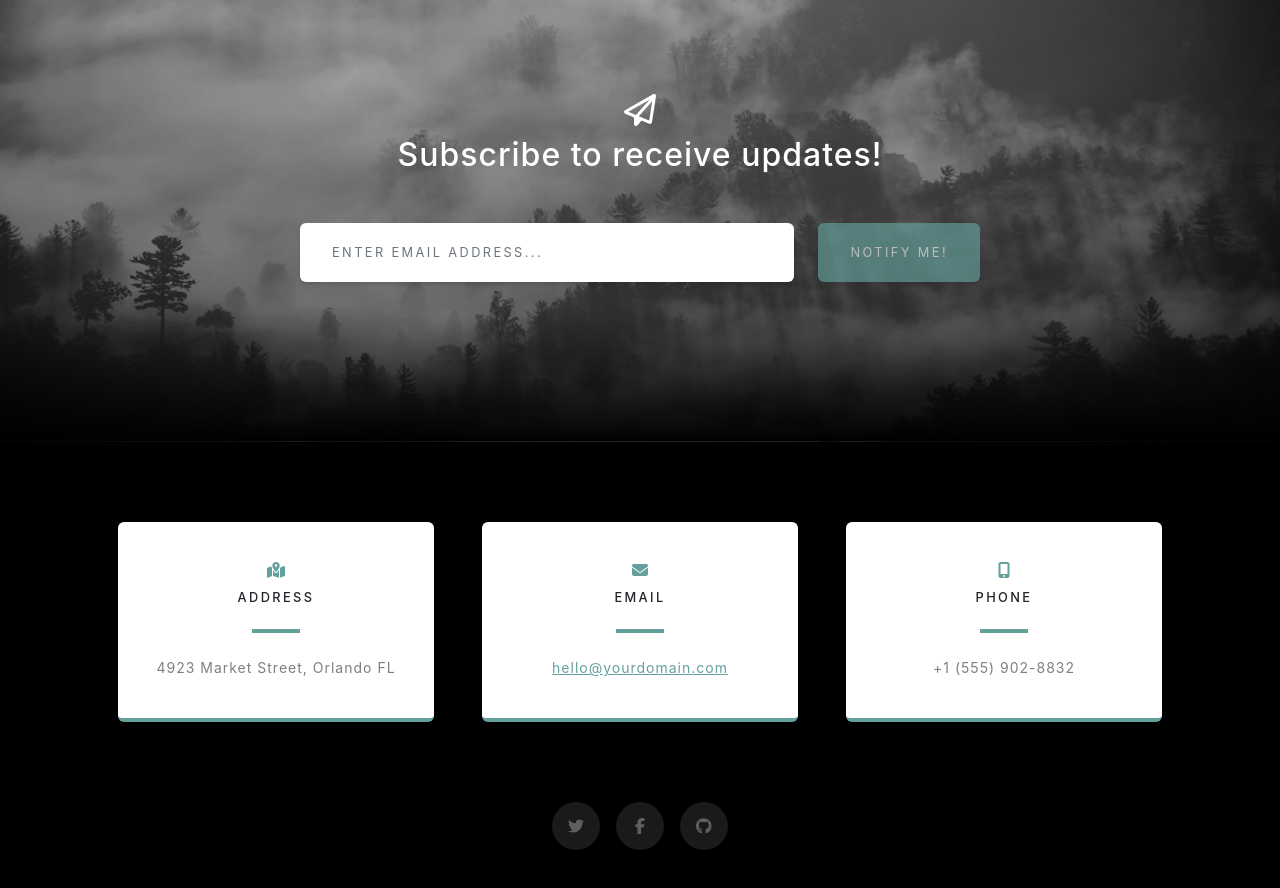
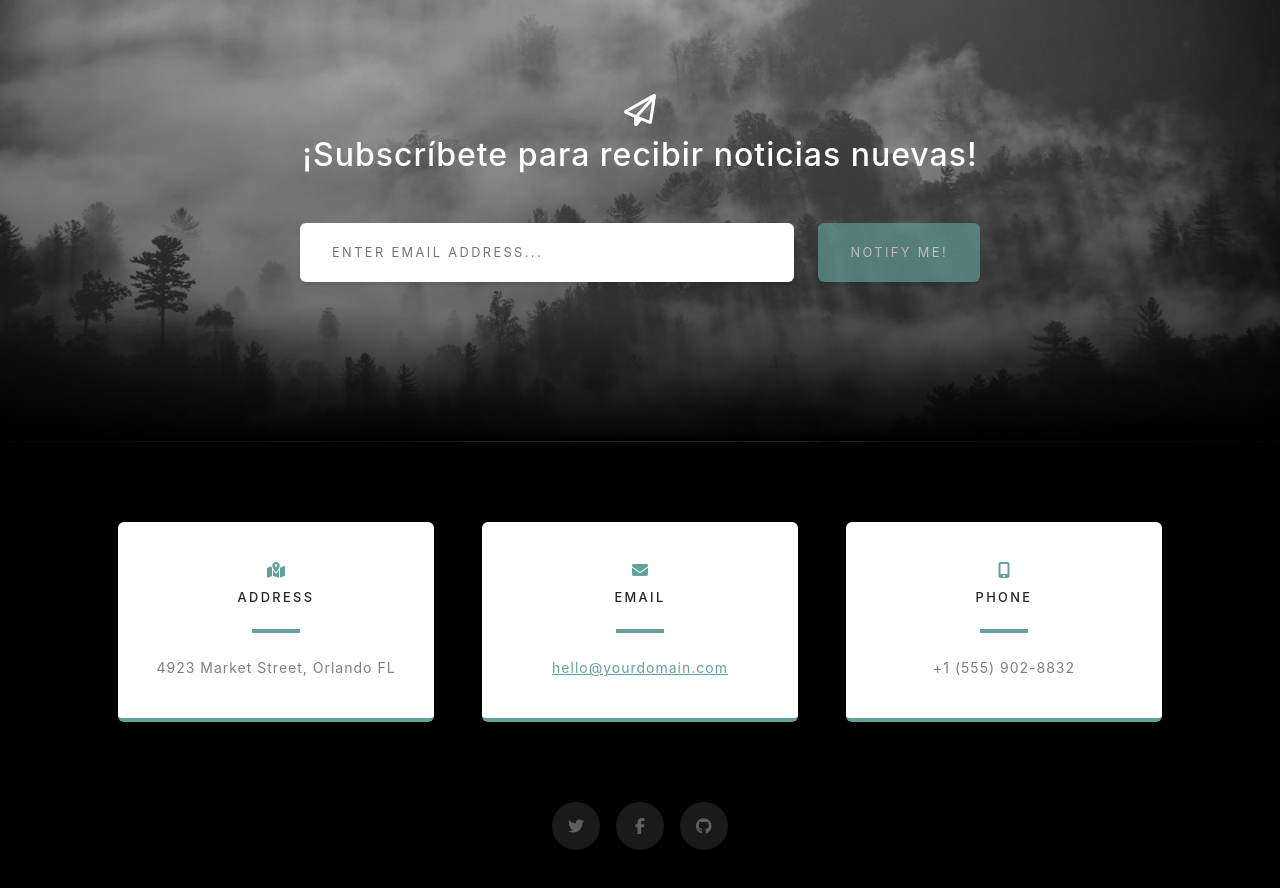
Before and after one commit to Spaice-Jump/FrontEnd, a React (Create React App) app: page / in a window 1280 px wide. Shown: the part 3560-4448 px from the top of the page. Built offline with nearby package versions, Linux system fonts and the light colour scheme.

Commit message:
changed subscribe text to spanish

```diff
--- a/src/layout/SubscribeSection.js
+++ b/src/layout/SubscribeSection.js
@@ -13,7 +13,7 @@ function SubscribeSection() {
           <div class="row gx-4 gx-lg-5">
             <div class="col-md-10 col-lg-8 mx-auto text-center">
               <FontAwesomeIcon icon={faPaperPlane} className="fa-2x mb-2 text-white" />
-              <h2 class="text-white mb-5">Subscribe to receive updates!</h2>
+              <h2 class="text-white mb-5">¡Subscríbete para recibir noticias nuevas!</h2>
               {/* * * * * * * * * * * * * * * *
                         <!-- * * SB Forms Contact Form * *-->
                         <!-- * * * * * * * * * * * * * * *-->
```
